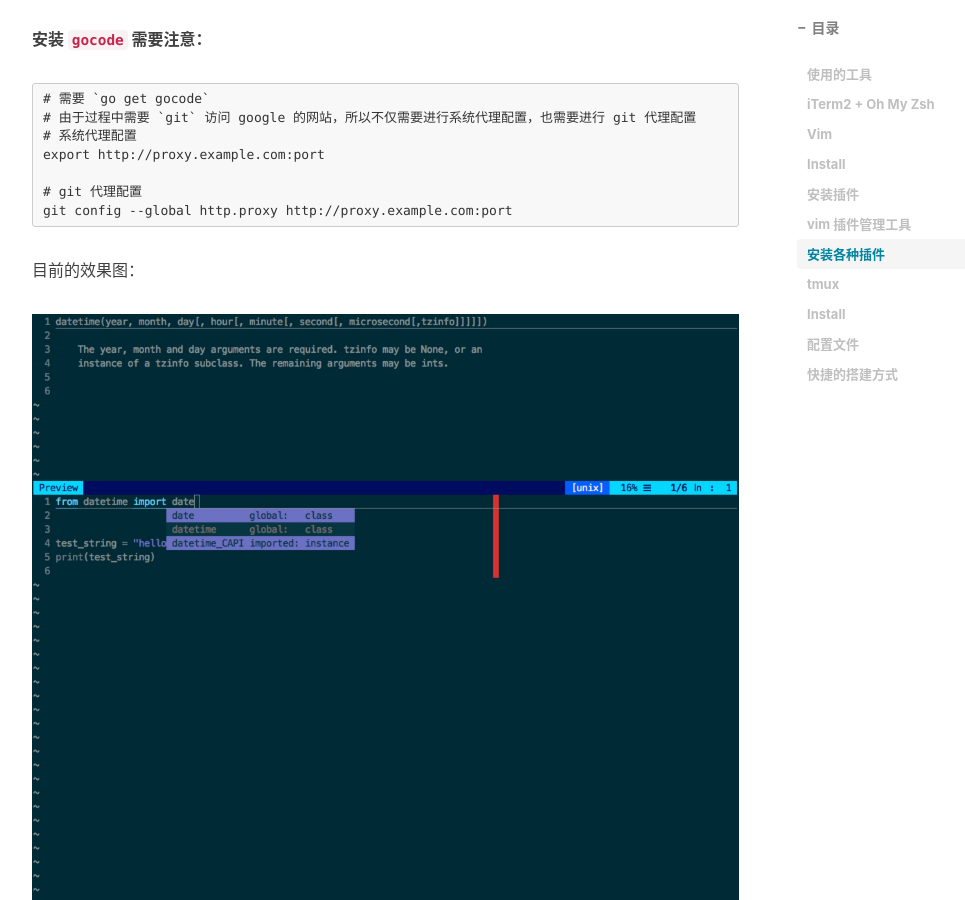
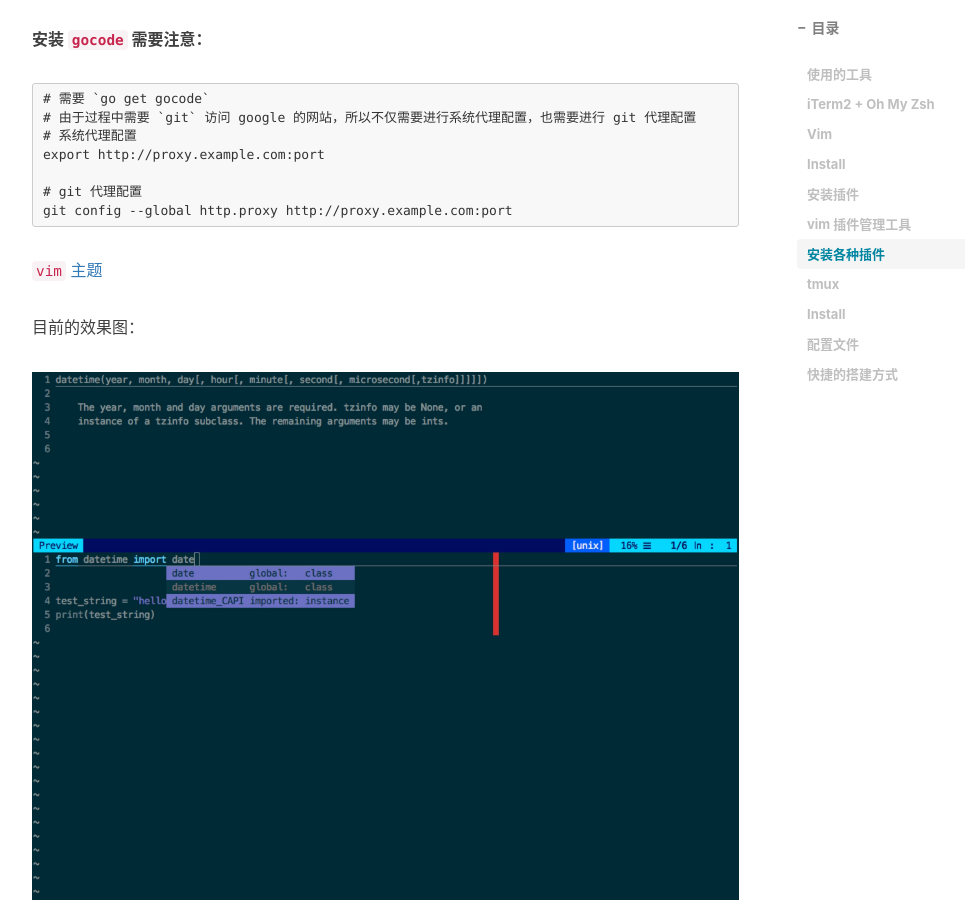
Before and after one commit to zyt312074545/zyt312074545.github.io, a Jekyll site: the page built from _posts/2018-11-26-mac-2.md, in a window 1280 px wide and 900 px high, scrolled down 4532 px. Shown: the whole window, without its empty margins (233-1198 px from the left). Built offline with Jekyll 4.4.1, drawn with Linux system fonts in a browser that asks for light colours; nearby versions of some CDN libraries; comment, search, counter and statistics services are not loaded.

Commit message:
add vim theme

````diff
--- a/_posts/2018-11-26-mac-2.md
+++ b/_posts/2018-11-26-mac-2.md
@@ -217,6 +217,8 @@ export http://proxy.example.com:port
 git config --global http.proxy http://proxy.example.com:port
 ```
 
+[`vim` 主题](https://github.com/zyt312074545/develop-config/blob/master/agnoster.zsh-theme)
+
 目前的效果图：
 
 ![vimPlug](/img/vimPlug.jpg)
````
